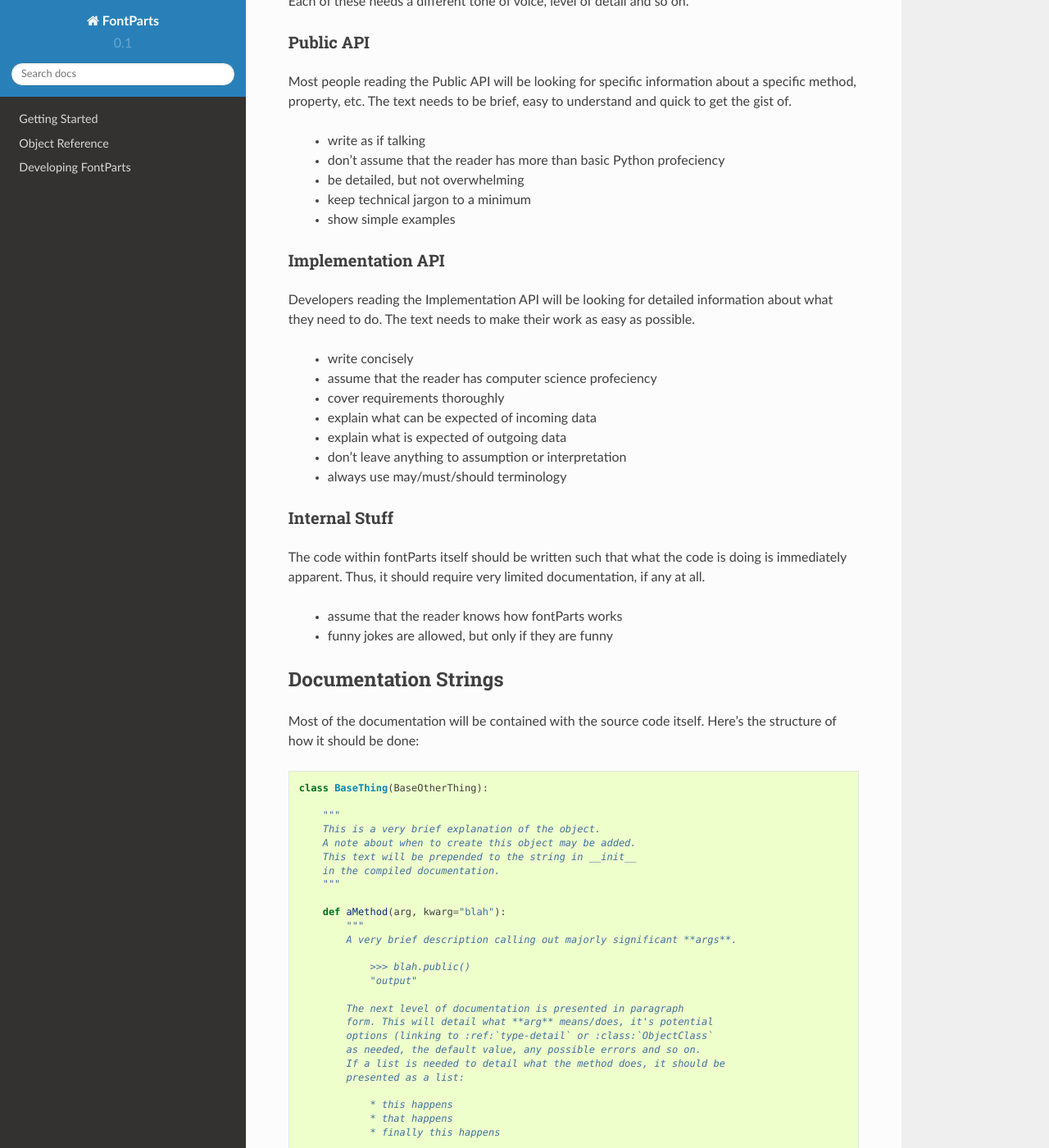
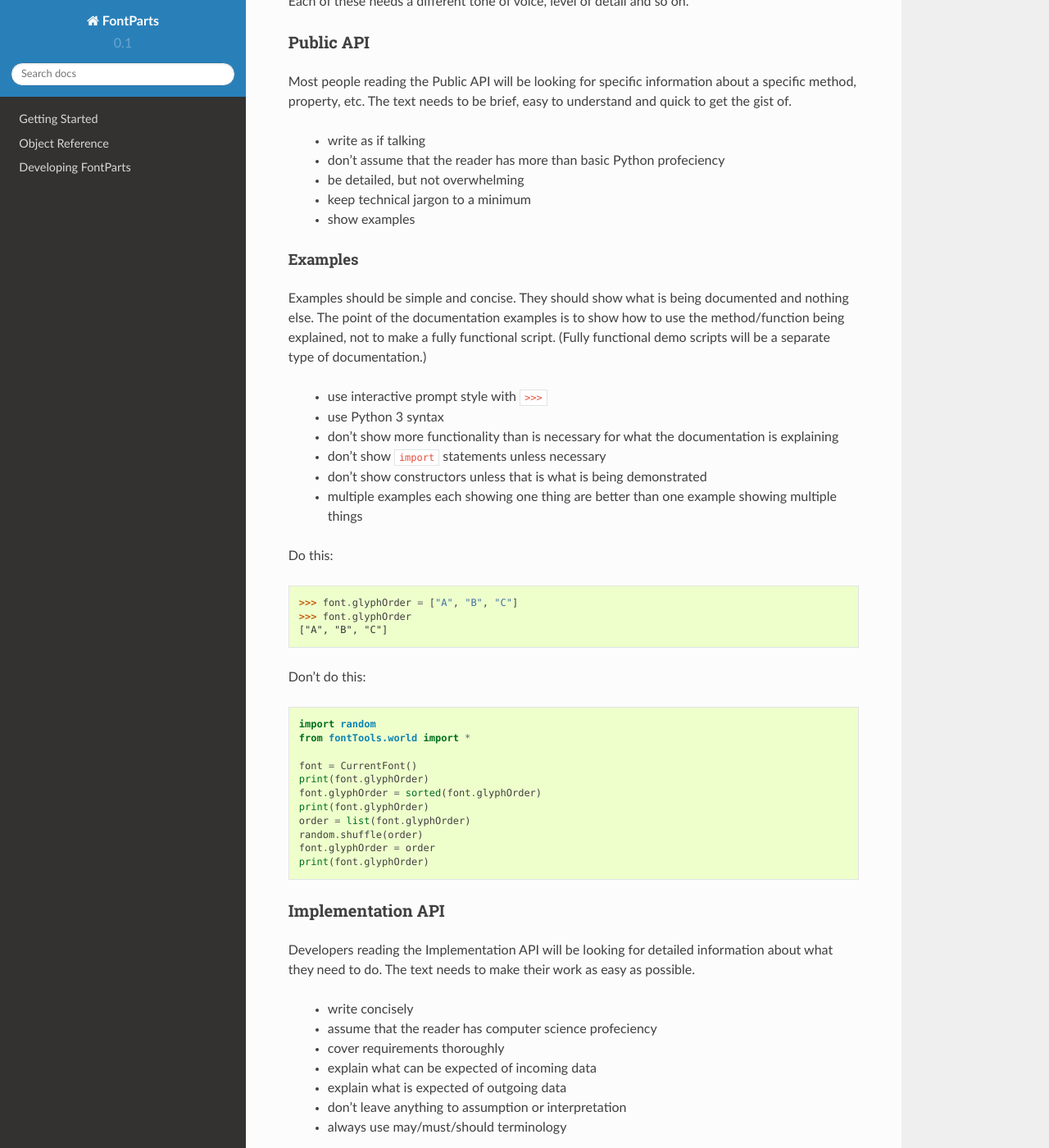
Before and after one commit to sambacha/fontParts, a Sphinx documentation site: the page built from documentation/source/development/documenting.rst, in a window 1280 px wide and 1400 px high, scrolled down 442 px. Shown: the whole window at 82% size. Built offline with Sphinx 7.4.7 and the Read the Docs theme 2.0.0, drawn with Linux system fonts in a browser that asks for light colours; pages that are not in the unit, such as notebooks, are missing from menus; some of the changed text lies outside the part shown.

Commit message:
Notes on examples.

```diff
--- a/documentation/source/development/documenting.rst
+++ b/documentation/source/development/documenting.rst
@@ -27,7 +27,39 @@
     * don't assume that the reader has more than basic Python profeciency
     * be detailed, but not overwhelming
     * keep technical jargon to a minimum
-    * show simple examples
+    * show examples
+
+Examples
+--------
+
+Examples should be simple and concise. They should show what is being documented and nothing else. The point of the documentation examples is to show how to use the method/function being explained, not to make a fully functional script. (Fully functional demo scripts will be a separate type of documentation.)
+
+  * use interactive prompt style with ``>>>``
+  * use Python 3 syntax
+  * don't show more functionality than is necessary for what the documentation is explaining
+  * don't show ``import`` statements unless necessary
+  * don't show constructors unless that is what is being demonstrated
+  * multiple examples each showing one thing are better than one example showing multiple things
+
+Do this: ::
+
+  >>> font.glyphOrder = ["A", "B", "C"]
+  >>> font.glyphOrder
+  ["A", "B", "C"]
+
+Don't do this: ::
+
+  import random
+  from fontTools.world import *
+
+  font = CurrentFont()
+  print(font.glyphOrder)
+  font.glyphOrder = sorted(font.glyphOrder)
+  print(font.glyphOrder)
+  order = list(font.glyphOrder)
+  random.shuffle(order)
+  font.glyphOrder = order
+  print(font.glyphOrder)
 
 
 Implementation API
@@ -72,13 +104,13 @@
 
         def aMethod(arg, kwarg="blah"):
             """
-            A very brief description calling out majorly significant **args**.
+            A very brief description calling out majorly significant ``args``.
 
                 >>> blah.public()
                 "output"
 
             The next level of documentation is presented in paragraph
-            form. This will detail what **arg** means/does, it's potential
+            form. This will detail what ``arg`` means/does, it's potential
             options (linking to :ref:`type-detail` or :class:`ObjectClass`
             as needed, the default value, any possible errors and so on.
             If a list is needed to detail what the method does, it should be
@@ -89,7 +121,7 @@
                 * finally this happens
 
             It should read very simply and clearly. Next is a description
-            of **kwarg** following the same form. If an argument has
+            of ``kwarg`` following the same form. If an argument has
             options they are to be presented as a table.
 
             +---------+-----------------------+
@@ -109,9 +141,9 @@
         def _aMethod(arg, kwarg="blah"):
             """
             This is the environment implementation of :meth:`BaseThing.aMethod`.
-            **arg** will be a :ref:`type-detail` that has been normalized with
+            ``arg`` will be a :ref:`type-detail` that has been normalized with
             :func:`normalizers.normalizeValue`. If there are any notes
-            on how to interpret this, it goes here. **kwarg** is now explained.
+            on how to interpret this, it goes here. ``kwarg`` is now explained.
             The options for kwarg are detailed in :meth:`BaseThing.aMethod` rather
             than duplicated here. If something goes wrong a :exc:`FontPartsError`
             (or other applicable) error must be raised. This method must return
```
Also changed, not shown: other parts of documentation/source/development/documenting.rst (+1 -1 lines).
